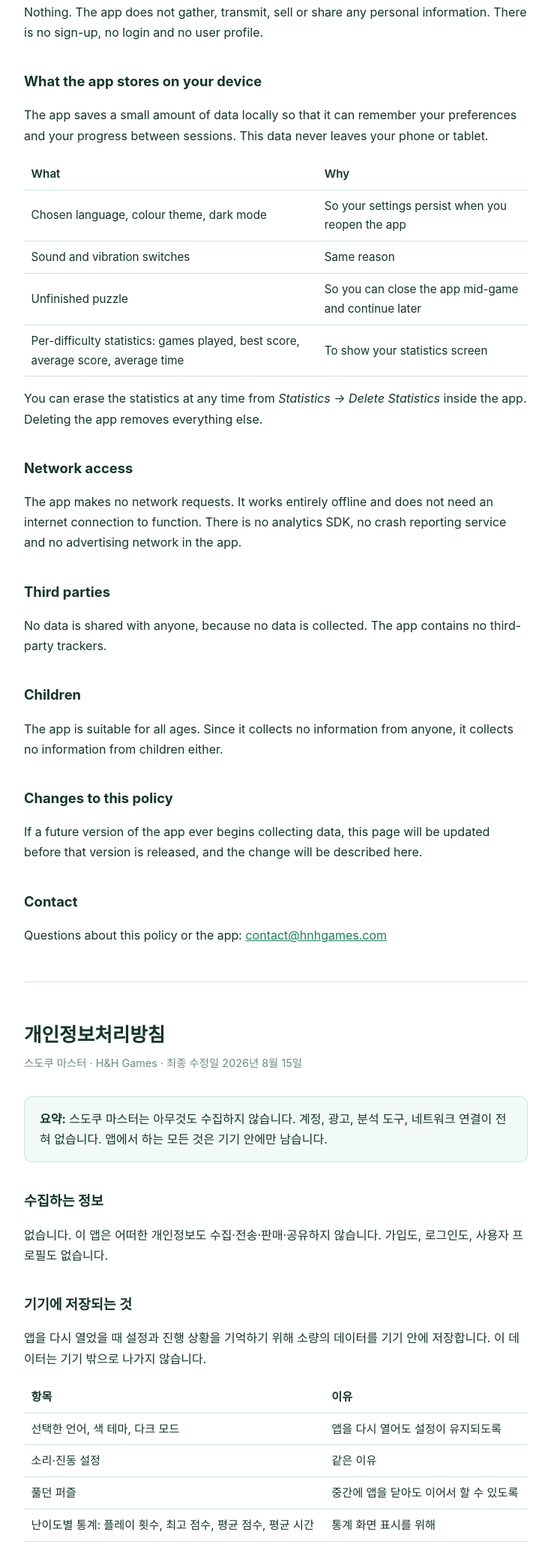
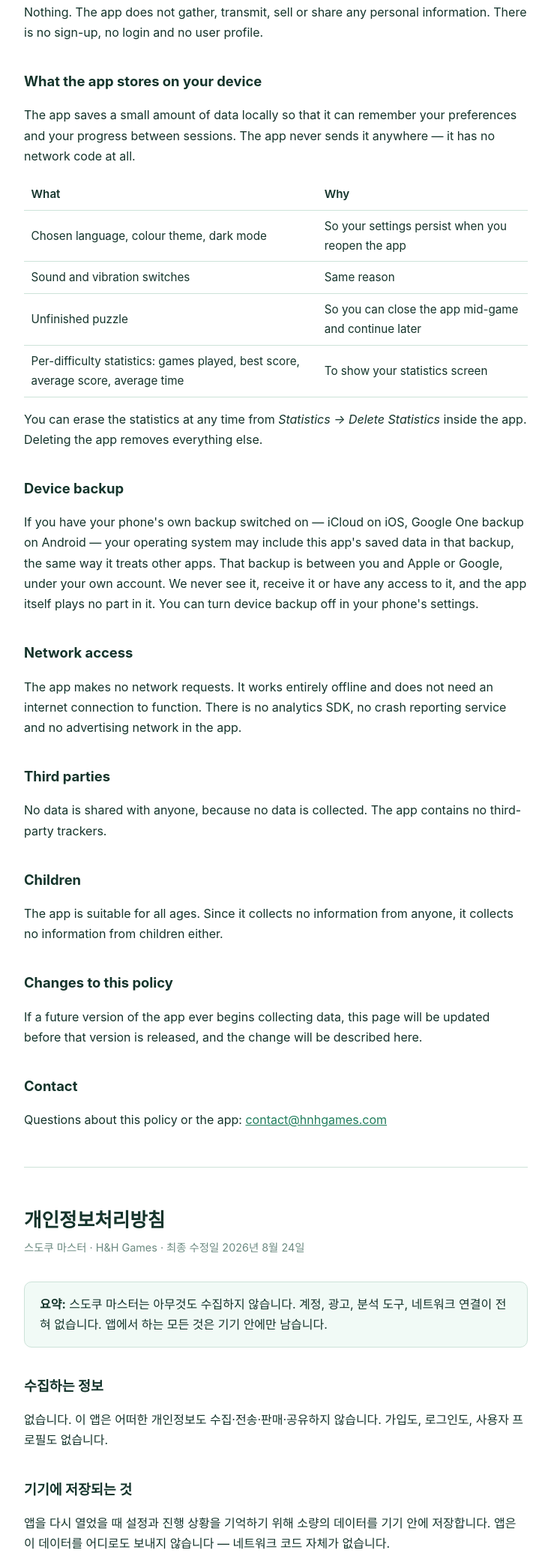
Before and after one commit to jayjay517-sudo/hnhgames-site, a plain HTML site: page privacy.html in a window 1280 px wide. Shown: the part 398-2473 px from the top of the page at 75% size, without its empty margins (272-1007 px from the left). Drawn offline with Linux system fonts and the light colour scheme.

Commit message:
Update privacy.html

```diff
--- a/privacy.html
+++ b/privacy.html
@@ -35,7 +35,7 @@
 <body>
 
 <h1>Privacy Policy</h1>
-<p class="meta">Sudoku Master · H&amp;H Games · Last updated 15 August 2026</p>
+<p class="meta">Sudoku Master · H&amp;H Games · Last updated 24 August 2026</p>
 
 <p class="lang"><a href="#korean">한국어로 보기 ↓</a></p>
 
@@ -54,8 +54,8 @@
 <h2>What the app stores on your device</h2>
 <p>
   The app saves a small amount of data locally so that it can remember your
-  preferences and your progress between sessions. This data never leaves your
-  phone or tablet.
+  preferences and your progress between sessions. The app never sends it
+  anywhere — it has no network code at all.
 </p>
 
 <table>
@@ -69,6 +69,16 @@
 <p>
   You can erase the statistics at any time from <em>Statistics → Delete
   Statistics</em> inside the app. Deleting the app removes everything else.
+</p>
+
+<h2>Device backup</h2>
+<p>
+  If you have your phone's own backup switched on — iCloud on iOS, Google One
+  backup on Android — your operating system may include this app's saved data in
+  that backup, the same way it treats other apps. That backup is between you and
+  Apple or Google, under your own account. We never see it, receive it or have
+  any access to it, and the app itself plays no part in it. You can turn device
+  backup off in your phone's settings.
 </p>
 
 <h2>Network access</h2>
@@ -106,7 +116,7 @@
 <hr>
 
 <h1 id="korean">개인정보처리방침</h1>
-<p class="meta">스도쿠 마스터 · H&amp;H Games · 최종 수정일 2026년 8월 15일</p>
+<p class="meta">스도쿠 마스터 · H&amp;H Games · 최종 수정일 2026년 8월 24일</p>
 
 <div class="card">
   <strong>요약:</strong> 스도쿠 마스터는 아무것도 수집하지 않습니다. 계정, 광고,
@@ -123,7 +133,8 @@
 <h2>기기에 저장되는 것</h2>
 <p>
   앱을 다시 열었을 때 설정과 진행 상황을 기억하기 위해 소량의 데이터를 기기 안에
-  저장합니다. 이 데이터는 기기 밖으로 나가지 않습니다.
+  저장합니다. 앱은 이 데이터를 어디로도 보내지 않습니다 — 네트워크 코드 자체가
+  없습니다.
 </p>
 
 <table>
@@ -137,6 +148,15 @@
 <p>
   통계는 앱 안의 <em>통계 → 통계 삭제</em>에서 언제든 지울 수 있습니다. 앱을
   삭제하면 나머지도 모두 사라집니다.
+</p>
+
+<h2>기기 백업</h2>
+<p>
+  휴대폰의 백업 기능을 켜두셨다면 — iOS의 iCloud, 안드로이드의 Google One 백업 —
+  운영체제가 다른 앱과 마찬가지로 이 앱의 저장 데이터를 백업에 포함할 수
+  있습니다. 그 백업은 사용자 본인의 계정 아래에서 Apple 또는 Google과 이루어지는
+  것이며, 저희는 그 내용을 보거나 받거나 접근할 수 없고 앱도 관여하지 않습니다.
+  기기 백업은 휴대폰 설정에서 끌 수 있습니다.
 </p>
 
 <h2>네트워크 접속</h2>
```
